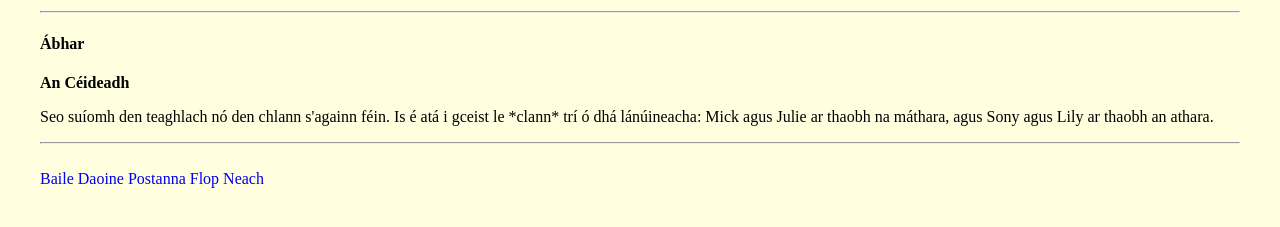
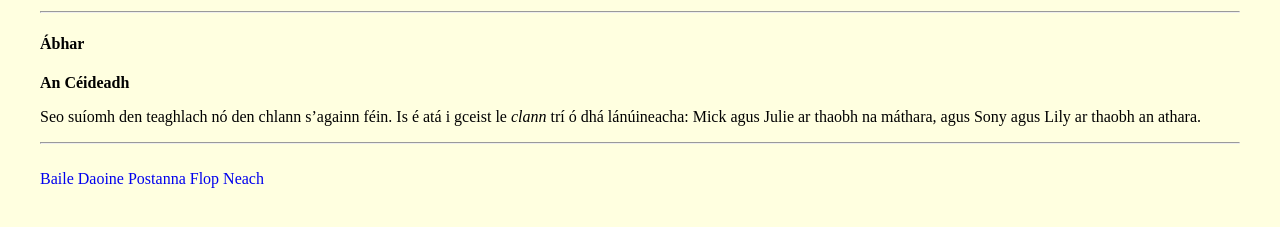
Before and after one commit to pmcu/clann, a Jekyll site: the page built from index.html, in a window 1280 px wide. Shown: the part 460-687 px from the top of the page. Built offline with Jekyll 4.4.1, drawn with Linux system fonts in a browser that asks for light colours.

Commit message:
baile ns

```diff
--- a/index.html
+++ b/index.html
@@ -14,7 +14,7 @@ layout: default
     {% for item in site.data.baile %}
     <h4>Ábhar</h4>
     <strong>{{ item.baile }}</strong>
-    <p>{{ item.lucht }}</p>
+    <p>{{ item.lucht | markdownify }}</p>
     {% endfor %}
   </body>
 </html>
```
